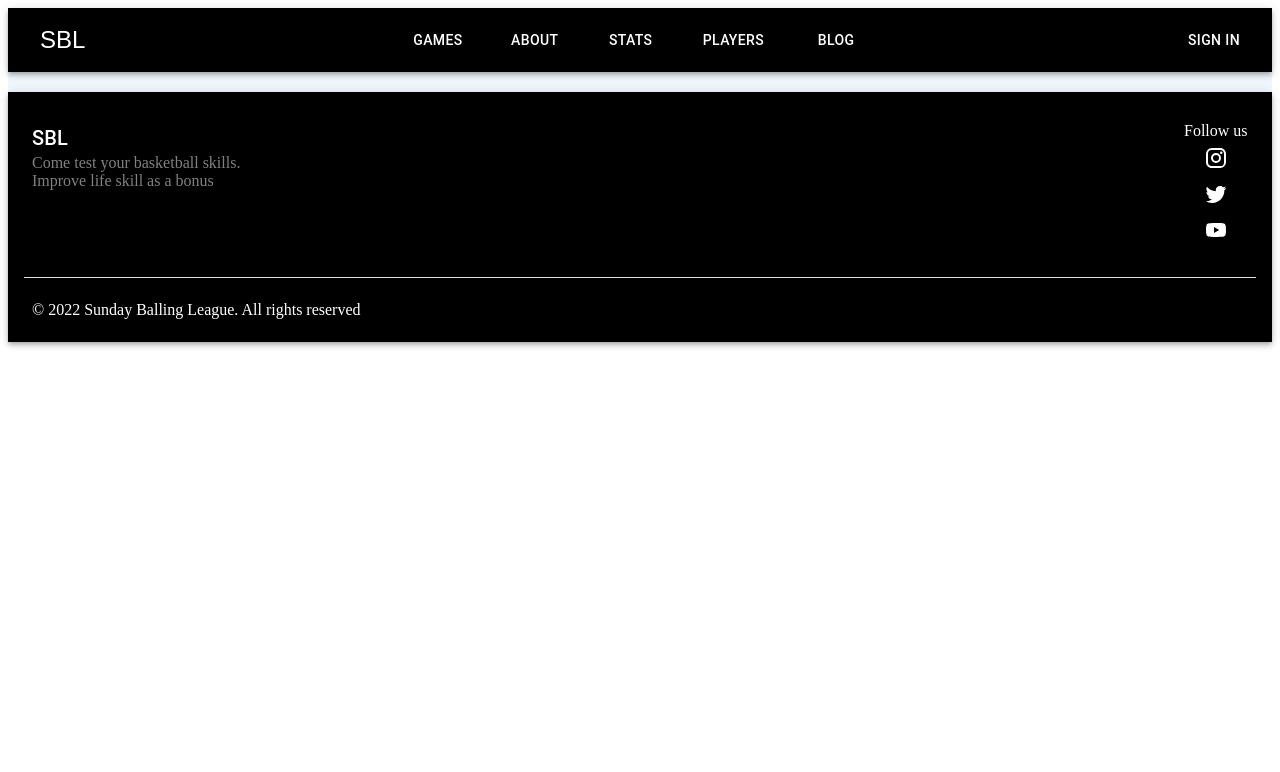
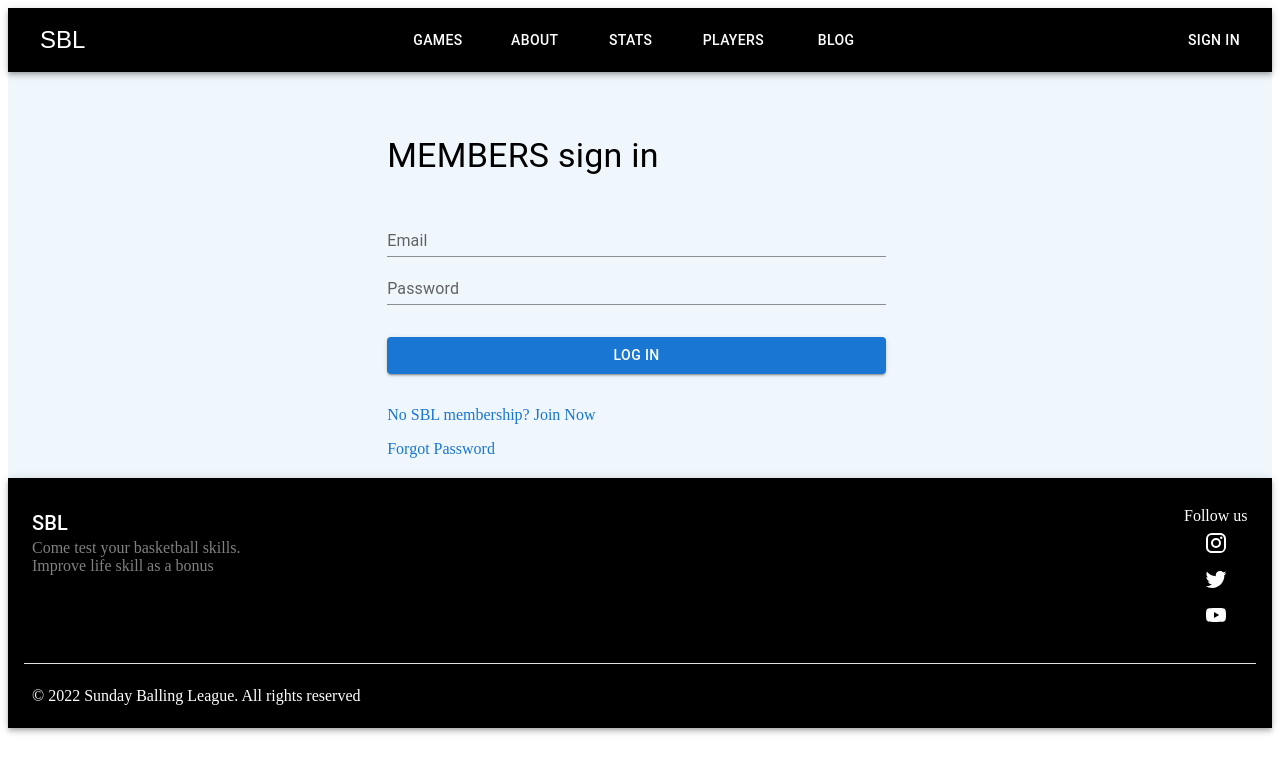
Before and after one commit to walethesolution/SBL, a React (Create React App) app in the folder sbl-frontend/: page /signIn in a window 1280 px wide. Shown: the top 772 px of the page. Built offline with nearby package versions, Linux system fonts and the light colour scheme.

Commit message:
Add formFile for new members

```diff
--- a/sbl-frontend/package.json
+++ b/sbl-frontend/package.json
@@ -14,6 +14,7 @@
     "@types/react-router-dom": "^5.3.3",
     "react": "^18.2.0",
     "react-dom": "^18.2.0",
+    "react-lazy-load-image-component": "^1.5.6",
     "react-router-dom": "^6.4.5",
     "react-scripts": "5.0.1",
     "react-simple-placeholder-image": "^0.1.2",
@@ -44,6 +45,7 @@
     ]
   },
   "devDependencies": {
+    "@types/react-lazy-load-image-component": "^1.5.2",
     "file-loader": "^6.2.0",
     "ts-loader": "^9.4.1",
     "typescript": "^4.9.3"
--- a/sbl-frontend/src/App.tsx
+++ b/sbl-frontend/src/App.tsx
@@ -9,6 +9,7 @@ import About from "./components/about";
 import Blog from "./components/blog";
 import Stats from "./components/stats";
 import Players from "./components/players";
+import SignIn from "./components/signIn";
 
 export default function App() {
   return (
@@ -22,6 +23,7 @@ export default function App() {
           <Route path="/stats" element={<Stats />} />
           <Route path="/players" element={<Players />} />
           <Route path="/blog" element={<Blog />} />
+          <Route path="/signIn" element={<SignIn />} />
           <Route element={<ErrorPage />} />
         </Routes>
         <Footer />
--- a/sbl-frontend/src/components/landing-page/Headline/index.tsx
+++ b/sbl-frontend/src/components/landing-page/Headline/index.tsx
@@ -4,7 +4,7 @@ import mainPic from "../../../assets/headlinePic.jpg";
 export default function Headline() {
   const imageStyles = {
     width: "643px",
-    height: "725px",
+    height: "720px",
     marginBottom: "30px",
   };
 
--- /dev/null
+++ b/sbl-frontend/src/components/newMemberForm/index.tsx
@@ -0,0 +1 @@
+export default function newMemberForm() {}
--- a/sbl-frontend/src/components/signIn/index.tsx
+++ b/sbl-frontend/src/components/signIn/index.tsx
@@ -7,14 +7,13 @@ import {
   Stack,
   Link,
 } from "@mui/material";
-import makeStyles from "@mui/material/styles";
 
 export default function SignIn() {
   return (
     <Box sx={{ marginLeft: "30%", marginTop: "5%" }}>
       <Grid container spacing={4} direction="column" width="60%">
         <Grid item xs={12} md={6}>
-          <Typography variant="h3">SBL MEMBERS sign in</Typography>
+          <Typography variant="h4">MEMBERS sign in</Typography>
         </Grid>
 
         <Grid item xs={12} md={6}>
```
Also changed, not shown: 1 other file (tests, documents, lock files or other folders).
